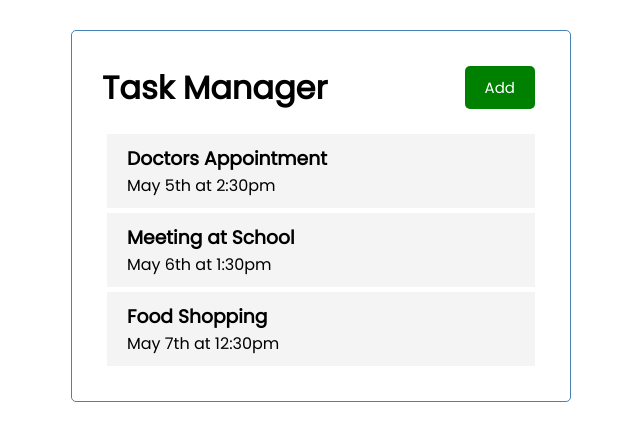
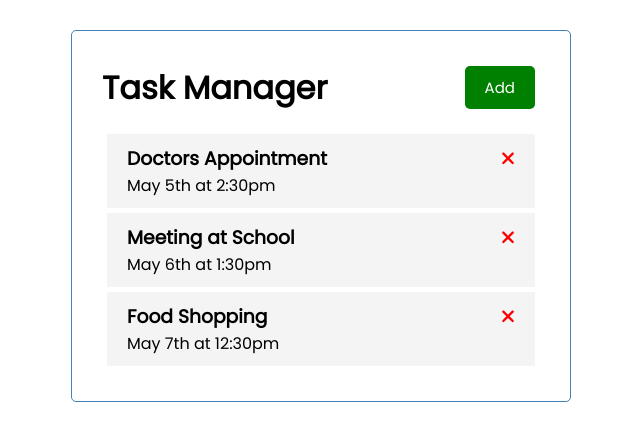
Before and after one commit to Waqas2332/Angular, an Angular app in the folder angular-crash-course/tasks-list/: page / in a window 1280 px wide. Shown: the top 440 px of the page, without its empty margins (319-959 px from the left). Built offline with nearby package versions, Linux system fonts and the light colour scheme.

Commit message:
added font awesome for icons

```diff
--- a/angular-crash-course/tasks-list/package.json
+++ b/angular-crash-course/tasks-list/package.json
@@ -18,6 +18,9 @@
     "@angular/platform-browser": "^17.3.0",
     "@angular/platform-browser-dynamic": "^17.3.0",
     "@angular/router": "^17.3.0",
+    "@fortawesome/angular-fontawesome": "^0.14.1",
+    "@fortawesome/fontawesome-svg-core": "^6.5.2",
+    "@fortawesome/free-solid-svg-icons": "^6.5.2",
     "rxjs": "~7.8.0",
     "tslib": "^2.3.0",
     "zone.js": "~0.14.3"
--- a/angular-crash-course/tasks-list/src/app/components/task-item/task-item.component.html
+++ b/angular-crash-course/tasks-list/src/app/components/task-item/task-item.component.html
@@ -1,4 +1,7 @@
 <div class="task">
-  <h3>{{ task.text }}</h3>
+  <h3>
+    {{ task.text }}
+    <fa-icon [icon]="faTimes" [ngStyle]="{ color: 'red' }"></fa-icon>
+  </h3>
   <p>{{ task.day }}</p>
 </div>
--- a/angular-crash-course/tasks-list/src/app/components/task-item/task-item.component.ts
+++ b/angular-crash-course/tasks-list/src/app/components/task-item/task-item.component.ts
@@ -1,14 +1,18 @@
 import { Component, Input } from '@angular/core';
 import { Task } from '../../Task';
 import { TASKS } from '../../moct-task';
+import { FontAwesomeModule } from '@fortawesome/angular-fontawesome';
+import { faTimes } from '@fortawesome/free-solid-svg-icons';
+import { CommonModule } from '@angular/common';
 
 @Component({
   selector: 'app-task-item',
   standalone: true,
-  imports: [],
+  imports: [FontAwesomeModule, CommonModule],
   templateUrl: './task-item.component.html',
   styleUrl: './task-item.component.css',
 })
 export class TaskItemComponent {
   @Input() task: Task = TASKS[0];
+  faTimes = faTimes;
 }
```
Also changed, not shown: 1 other file (tests, documents, lock files or other folders).
